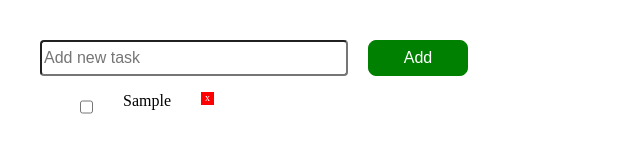
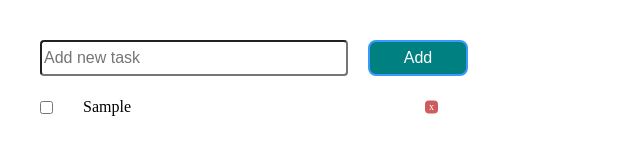
Before and after one commit to volkova-annie/Epam-todo, a website built with webpack: page index.html in a window 1280 px wide. Both pictures are taken after typing "Sample" into the empty fields and a click on the button "Add". Shown: the whole page, without its empty margins (0-640 px from the left). Built offline with nearby package versions, Linux system fonts and the light colour scheme.

Commit message:
modify styles

```diff
--- a/styles.css
+++ b/styles.css
@@ -1,50 +1,84 @@
-html, body {
+/*html, body {
   width: 100%;
-}
+}*/
 #todo-app {
   margin-top: 40px;
   margin-left: 40px;
+  display: inline-block;
 }
 
 .new-task__button {
   width: 100px;
   height: 36px;
-  background-color: green;
+  background-color: #008080;
   border-radius: 8px;
-  border: 1px solid green;
+  border: 1px solid #008080;
   color: white;
   margin-left: 20px;
+  cursor: pointer;
+  outline: none;
+}
+
+.new-task__button:active,  .new-task__button:focus{
+  border-radius: 8px;
+  border: 2px solid rgb(59, 153, 252);
 }
 
 .new-task__input {
   width: 300px;
   height: 30px;
   border-radius: 4px;
+  cursor: pointer;
 }
 
 .tasks {
   list-style: none;
+  padding-left: 0;
 }
 
+label {
+  cursor: pointer;
+  z-index: 1;
+}
 .task {
   display: flex;
   height: 30px;
+  position: relative;
+  align-items: center;
+}
+
+.task:hover {
+  background-color: #F0F8FF;
+  border-radius: 4px;
 }
 
 .task__delete {
-  background-color: red;
+  background-color: #CD5C5C;
   color: white;
   width: 13px;
   height: 13px;
+  border-radius: 4px;
   display: flex;
   justify-content: center;
-  /*align-items: center;*/
-  margin-left: 30px;
   font-size: 10px;
+  position: absolute;
+  right: 30px;
+  top: 50%;
+  transform: translateY(-50%);
+  cursor: pointer;
+  z-index: 2;
+
 }
+
+.task__delete:active, .task__delete:focus {
+  border-radius: 4px;
+  border: 1px solid #A52A2A;
+}
+
 
 .task__checkbox {
   margin-right: 30px;
+  cursor: pointer;
 }
 
 .is-checked {
```
